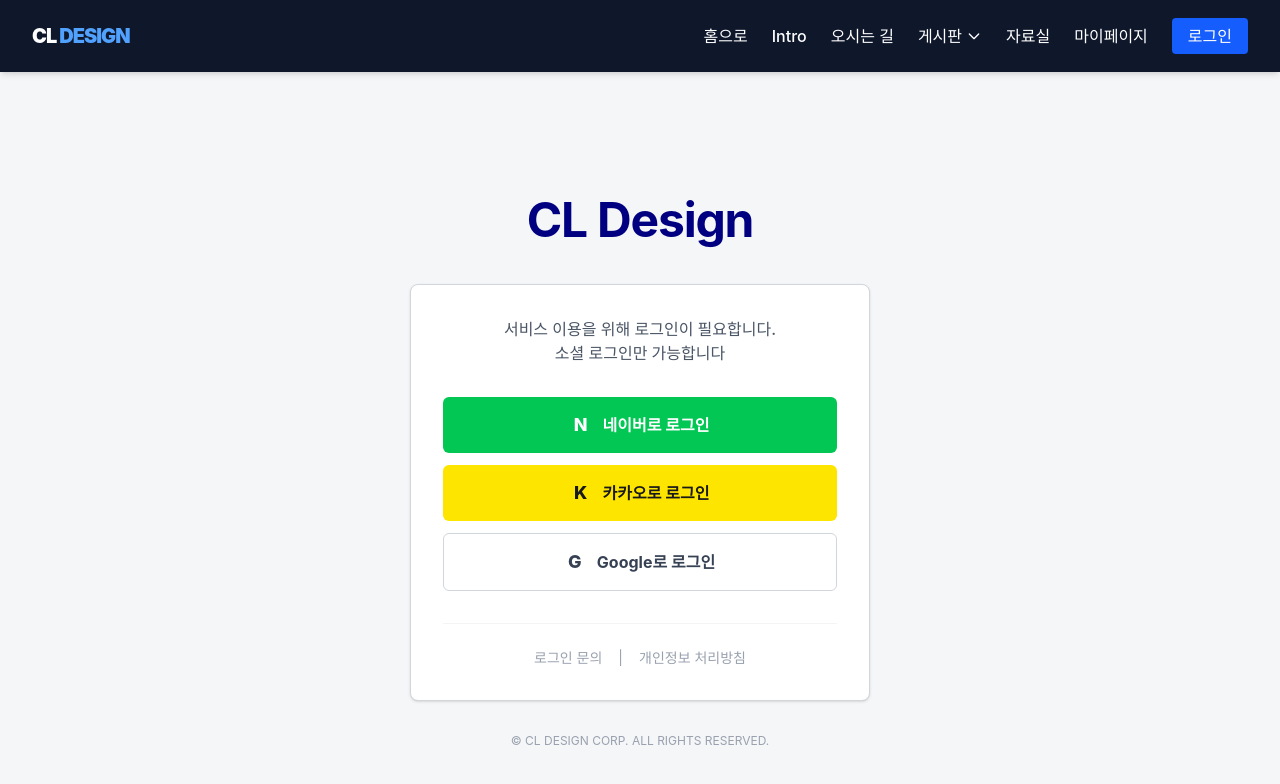
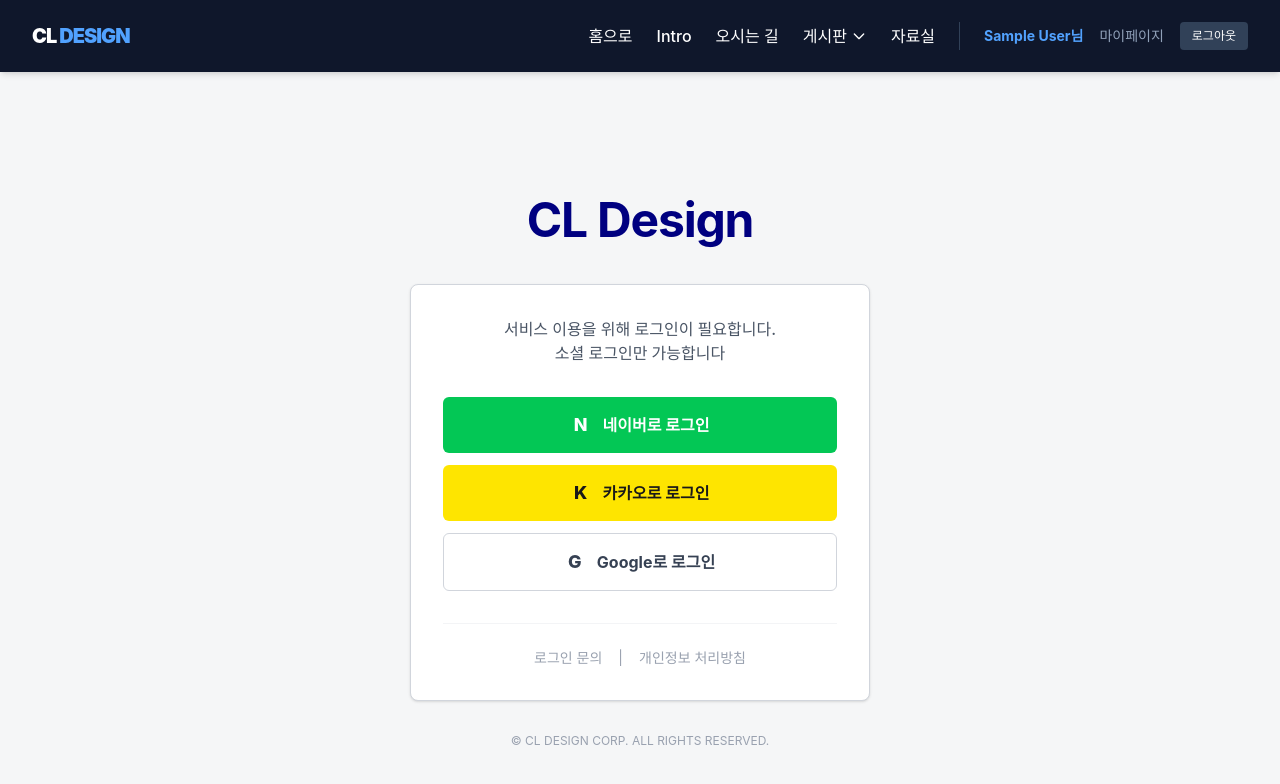
Before and after one commit to singhvella38-prog/home, a React (Vite) app: page /Login in a window 1280 px wide. Shown: the top 784 px of the page. Built offline with nearby package versions, Linux system fonts and the light colour scheme; sample sign-in values are in the browser's storage.

Commit message:
로그인 여부

```diff
--- a/src/App.jsx
+++ b/src/App.jsx
@@ -1,10 +1,11 @@
 import { BrowserRouter, Routes, Route, Link } from 'react-router-dom';
+import { useState, useEffect } from 'react'; // 추가
 import Home from './pages/Home';
 import MyPage from './pages/MyPage';
 import Login from './pages/Login';
 import Intro from './pages/Intro';
-import NoticeBoard from './pages/NoticeBoard'; // 공지사항으로 사용
-import FreeBoard from './pages/FreeBoard';     // 자유게시판 (새로 생성 필요)
+import NoticeBoard from './pages/NoticeBoard';
+import FreeBoard from './pages/FreeBoard';
 import NoticeDetail from './pages/NoticeDetail';
 import Write from './pages/Write';
 import Archive from './pages/Archive';
@@ -12,10 +13,27 @@
 import NaverCallback from './pages/NaverCallback';
 
 function App() {
+  // 1. 유저 정보를 담을 상태 (초기값은 localStorage에서 가져옴)
+  const [user, setUser] = useState(null);
+
+  // 2. 브라우저가 켜질 때나 새로고침할 때 로그인 정보를 확인
+  useEffect(() => {
+    const savedUser = localStorage.getItem('user');
+    if (savedUser) {
+      setUser(JSON.parse(savedUser));
+    }
+  }, []);
+
+  // 3. 로그아웃 핸들러
+  const handleLogout = () => {
+    localStorage.removeItem('user'); // 저장된 정보 삭제
+    setUser(null); // 상태 초기화
+    alert('로그아웃 되었습니다.');
+    window.location.href = '/'; // 홈으로 이동
+  };
+
   return (
     <BrowserRouter>
-      {/* 테두리 방지를 위해 전체 배경을 어두운 톤으로 맞추거나
-          h-screen 설정을 조정합니다. */}
       <div className="min-h-screen bg-gray-900 text-white">
 
         {/* 상단 네비게이션 바 */}
@@ -28,17 +46,14 @@
             <Link to="/" className="hover:text-blue-400 transition">홈으로</Link>
             <Link to="/Intro" className="hover:text-blue-400 transition">Intro</Link>
             <Link to="/Location" className="hover:text-blue-400 transition">오시는 길</Link>
-            {/* 게시판 드롭다운 메뉴 */}
+
             <div className="relative group">
-              {/* 클릭 시 공지사항으로 이동 */}
               <Link to="/NoticeBoard" className="hover:text-blue-400 transition flex items-center py-2">
                 게시판
                 <svg className="w-4 h-4 ml-1" fill="none" stroke="currentColor" viewBox="0 0 24 24">
                   <path strokeLinecap="round" strokeLinejoin="round" strokeWidth="2" d="M19 9l-7 7-7-7" />
                 </svg>
               </Link>
-
-              {/* 드롭다운 항목 */}
               <div className="absolute hidden group-hover:block w-32 bg-slate-800 border border-slate-700 rounded shadow-xl top-full left-0 overflow-hidden">
                 <Link to="/NoticeBoard" className="block px-4 py-2 hover:bg-blue-600 text-sm">공지사항</Link>
                 <Link to="/FreeBoard" className="block px-4 py-2 hover:bg-blue-600 text-sm">자유 게시판</Link>
@@ -46,13 +61,35 @@
             </div>
 
             <Link to="/Archive" className="hover:text-blue-400 transition">자료실</Link>
-            <Link to="/mypage" className="hover:text-blue-400 transition">마이페이지</Link>
-            <Link to="/Login" className="bg-blue-600 px-4 py-1.5 rounded hover:bg-blue-700 transition">로그인</Link>
+
+            {/* 4. 로그인 상태에 따른 조건부 렌더링 */}
+            {user ? (
+              // 로그인 된 상태
+              <div className="flex items-center gap-4 border-l border-slate-700 pl-6">
+                <div className="flex items-center gap-2">
+                  {user.profile_image && (
+                    <img src={user.profile_image} alt="profile" className="w-8 h-8 rounded-full border border-blue-500" />
+                  )}
+                  <span className="text-sm font-bold text-blue-400">{user.name}님</span>
+                </div>
+                <Link to="/mypage" className="text-sm hover:text-white text-slate-400 transition">마이페이지</Link>
+                <button
+                  onClick={handleLogout}
+                  className="bg-slate-700 px-3 py-1.5 rounded text-xs hover:bg-red-600 transition"
+                >
+                  로그아웃
+                </button>
+              </div>
+            ) : (
+              // 로그인 안 된 상태
+              <>
+                <Link to="/mypage" className="hover:text-blue-400 transition">마이페이지</Link>
+                <Link to="/Login" className="bg-blue-600 px-4 py-1.5 rounded hover:bg-blue-700 transition">로그인</Link>
+              </>
+            )}
           </div>
         </nav>
 
-        {/* 컨텐츠 영역: 테두리 제거를 위해 max-w-6xl와 mx-auto를 삭제하거나
-            각 페이지 내부에서 처리하도록 합니다. */}
         <main className="w-full">
           <Routes>
             <Route path="/" element={<Home />} />
@@ -60,12 +97,13 @@
             <Route path="/Login" element={<Login />} />
             <Route path="/Intro" element={<Intro />} />
             <Route path="/NoticeBoard" element={<NoticeBoard />} />
-            <Route path="/FreeBoard" element={<FreeBoard />} /> {/* 추가 */}
+            <Route path="/FreeBoard" element={<FreeBoard />} />
             <Route path="/Write" element={<Write />} />
             <Route path="/Archive" element={<Archive />} />
             <Route path="/Location" element={<Location />} />
             <Route path="/notice/:id" element={<NoticeDetail />} />
-            <Route path="/api/auth/callback/naver" element={<NaverCallback />} />
+            {/* Callback 페이지에 setUser 전달 */}
+            <Route path="/api/auth/callback/naver" element={<NaverCallback setUser={setUser} />} />
           </Routes>
         </main>
       </div>
--- a/src/pages/NaverCallback.jsx
+++ b/src/pages/NaverCallback.jsx
@@ -1,34 +1,46 @@
 import { useEffect } from 'react';
 import { useNavigate } from 'react-router-dom';
 
-const NaverCallback = () => {
+const NaverCallback = ({ setUser }) => { // 1. App.jsx에서 보낸 setUser를 받습니다.
   const navigate = useNavigate();
 
   useEffect(() => {
-    // 1. URL 주소창에서 네이버가 던져준 code와 state 값을 가져옵니다.
     const params = new URLSearchParams(window.location.search);
     const code = params.get("code");
     const state = params.get("state");
 
     if (code) {
-      // 2. 코드가 확인되면 일단 성공 메시지를 띄우고 홈으로 보냅니다.
-      // (실제 서비스에서는 여기서 백엔드 서버와 통신하여 토큰을 받아야 합니다.)
-      console.log("네이버 인증 코드:", code);
-      alert("네이버 로그인을 시도 중입니다. 인증 코드를 확인했습니다.");
+      console.log("네이버 인증 코드 확인:", code);
 
-      // 일단 홈("/")이나 마이페이지("/mypage")로 이동시킵니다.
+      // [임시 처리] 실제 서비스라면 여기서 서버와 통신하여 유저 정보를 가져와야 합니다.
+      // 지금은 로그인이 성공했다는 가정하에 가짜 유저 데이터를 만듭니다.
+      const mockUser = {
+        name: "네이버 사용자",
+        profile_image: "https://ssl.pstatic.net/static/pwe/address/img_profile.png", // 네이버 기본 프로필 예시
+        email: "user@naver.com"
+      };
+
+      // 2. 브라우저 저장소(localStorage)에 유저 정보 저장 (새로고침해도 유지되게)
+      localStorage.setItem('user', JSON.stringify(mockUser));
+
+      // 3. App.jsx의 상태 업데이트 (내비게이션 바가 즉시 바뀌게 함)
+      setUser(mockUser);
+
+      alert("로그인에 성공하였습니다!");
+
+      // 4. 홈으로 이동
       navigate("/");
     } else {
-      // 코드가 없다면 에러이므로 로그인 페이지로 돌려보냅니다.
       console.error("인증 코드를 찾을 수 없습니다.");
+      alert("로그인에 실패하였습니다.");
       navigate("/Login");
     }
-  }, [navigate]);
+  }, [navigate, setUser]);
 
   return (
-    <div className="flex flex-col items-center justify-center py-20">
+    <div className="min-h-screen bg-gray-900 flex flex-col items-center justify-center text-white">
       <div className="animate-spin rounded-full h-12 w-12 border-t-2 border-b-2 border-[#03C755] mb-4"></div>
-      <p className="text-lg font-medium text-gray-600">네이버 로그인 처리 중...</p>
+      <p className="text-lg font-medium text-gray-400">네이버 로그인 처리 중...</p>
     </div>
   );
 };
```
